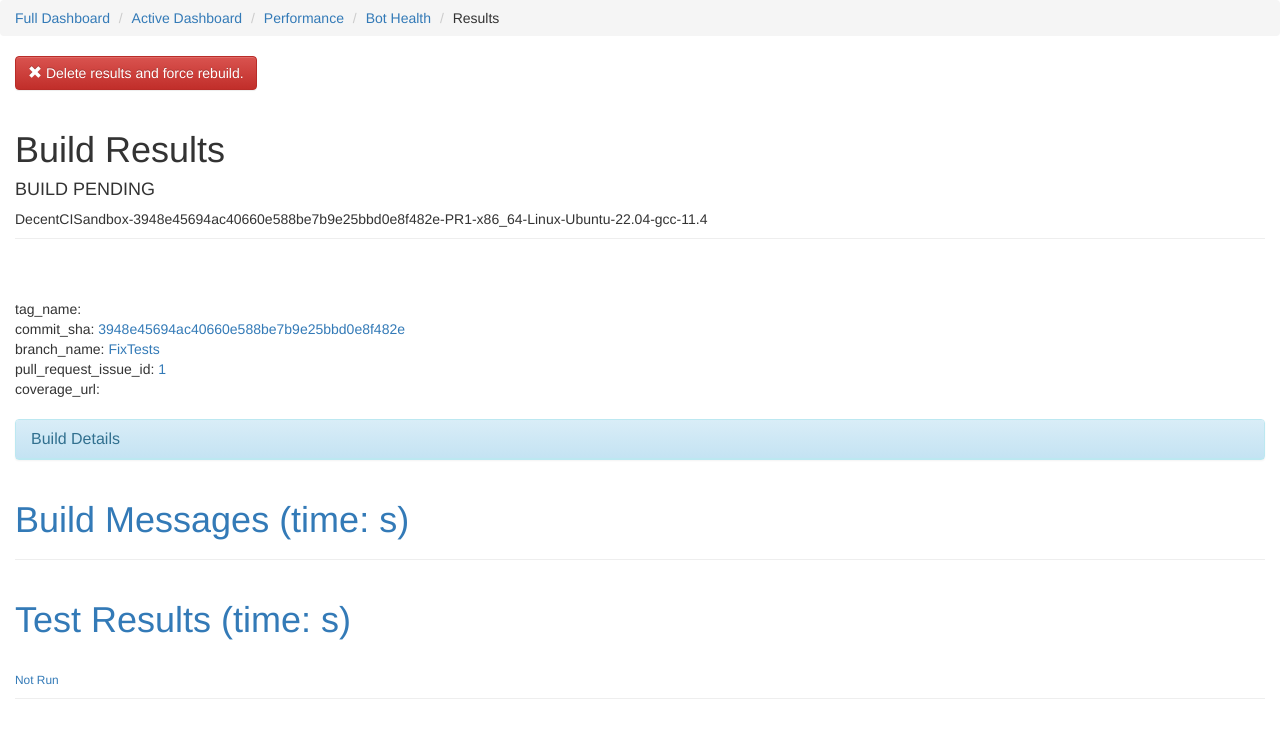
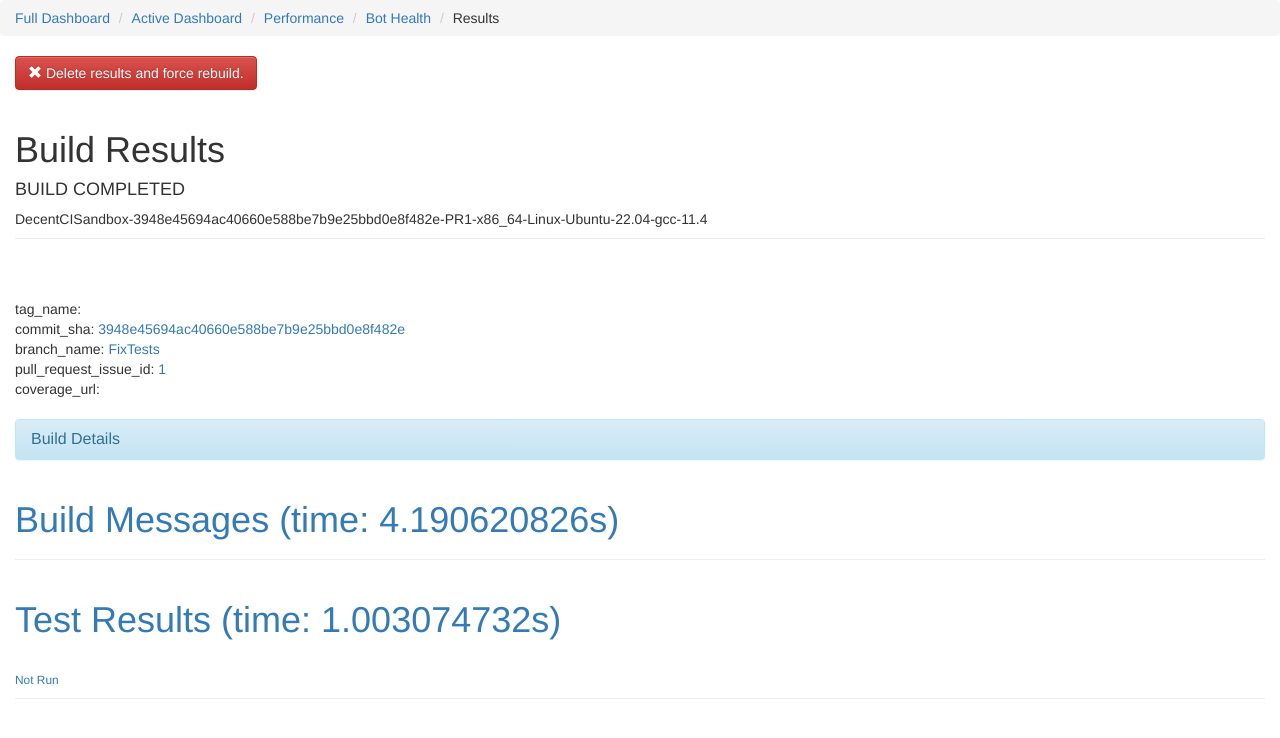
Before and after one commit to Myoldmopar/DecentCISandboxDashboard, a Jekyll site: the page built from _posts/FixTests/2023-08-26-DecentCISandbox-3948e45694ac40660e588be7b9e25bbd0e8f482e-PR1-x86_64-Linux-Ubuntu-22.04-gcc-11.4-results.html, in a window 1280 px wide. Shown: the top 738 px of the page. Built offline with Jekyll 4.4.1, drawn with Linux system fonts in a browser that asks for light colours.

Commit message:
dci-u22-nrel-b: Commit final build results file: 2023-08-26-DecentCISandbox-3948e45694ac40660e588be7b9e25bbd0e8f482e-PR1-x86_64-Linux-Ubuntu-22.04-gcc-11.4-results.html

```diff
--- a/_posts/FixTests/2023-08-26-DecentCISandbox-3948e45694ac40660e588be7b9e25bbd0e8f482e-PR1-x86_64-Linux-Ubuntu-22.04-gcc-11.4-results.html
+++ b/_posts/FixTests/2023-08-26-DecentCISandbox-3948e45694ac40660e588be7b9e25bbd0e8f482e-PR1-x86_64-Linux-Ubuntu-22.04-gcc-11.4-results.html
@@ -22,9 +22,9 @@ pull_request_issue_id: '1'
 pull_request_base_repository: ''
 pull_request_base_ref: ''
 device_id: x86_64-Linux-Ubuntu-22.04-gcc-11.4
-pending: true
-build_time:
-test_time:
+pending: false
+build_time: 4.190620826
+test_time: 1.003074732
 install_time:
 results_repository: Myoldmopar/DecentCISandboxDashboard
 machine_name: dci-u22-nrel-b
@@ -81,9 +81,9 @@ valgrind_counters_total_indirect_jump_misses:
     "pull_request_base_repository": "",
     "pull_request_base_ref": "",
     "device_id": "x86_64-Linux-Ubuntu-22.04-gcc-11.4",
-    "pending": true,
-    "build_time": null,
-    "test_time": null,
+    "pending": false,
+    "build_time": 4.190620826,
+    "test_time": 1.003074732,
     "install_time": null,
     "results_repository": "Myoldmopar/DecentCISandboxDashboard",
     "machine_name": "dci-u22-nrel-b",
```
Also changed, not shown: other parts of _posts/FixTests/2023-08-26-DecentCISandbox-3948e45694ac40660e588be7b9e25bbd0e8f482e-PR1-x86_64-Linux-Ubuntu-22.04-gcc-11.4-results.html (+2 -2 lines).
